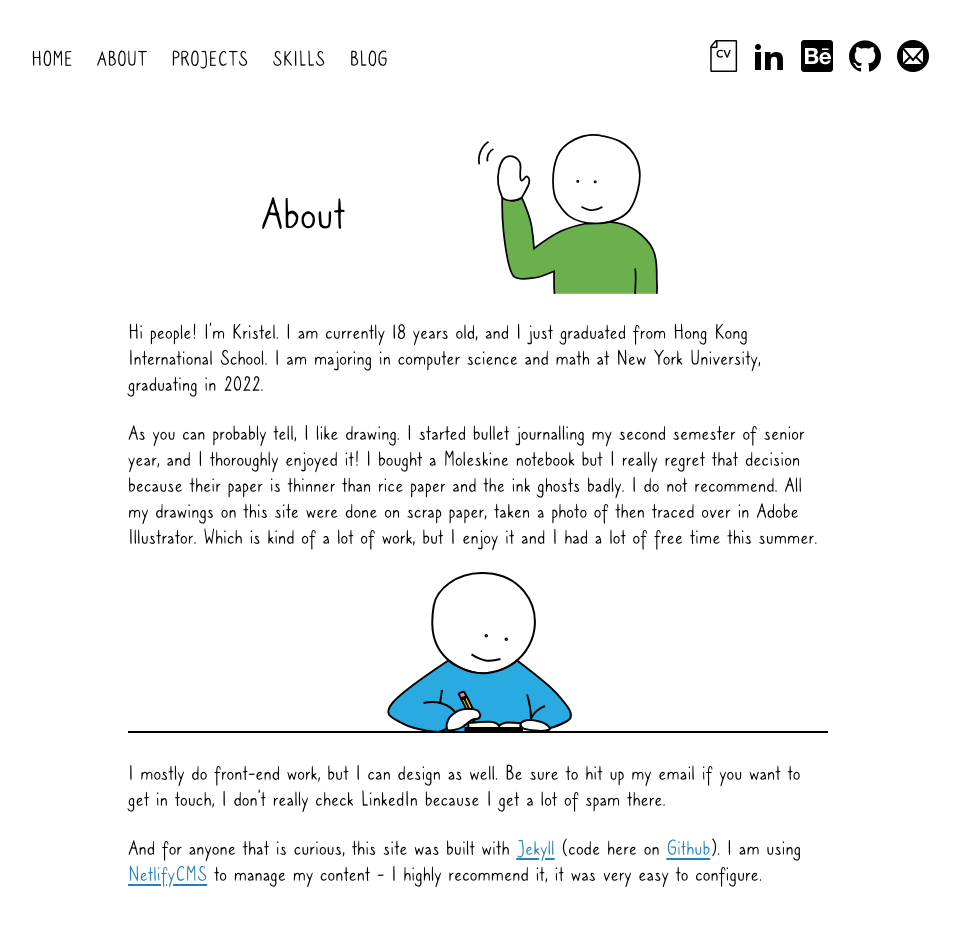
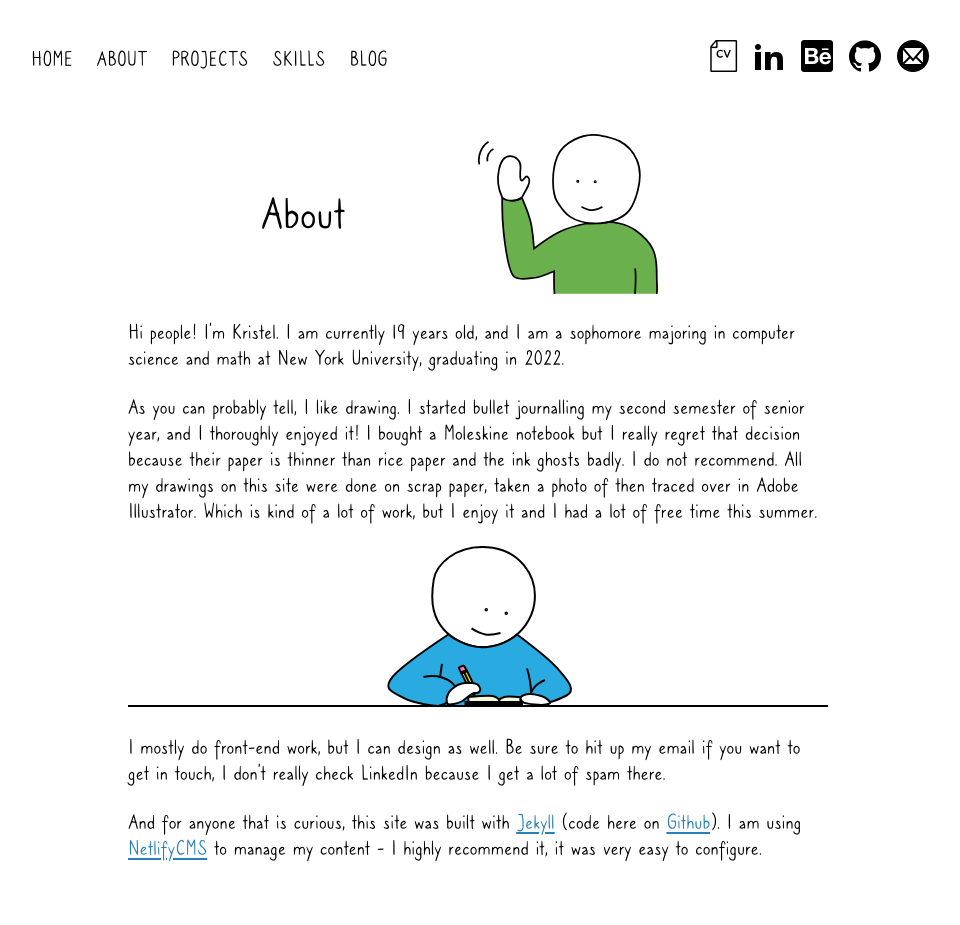
Before and after one commit to kristelfung/bullet-journal, a Jekyll site: the page built from about.md, in a window 1280 px wide. Shown: the whole page, without its empty margins (162-1122 px from the left). Built offline with Jekyll 4.4.1, drawn with Linux system fonts in a browser that asks for light colours; some web fonts are replaced; a script that is not in the unit is left out; after the commit the page ends 900 px from its top, so only the background shows below that.

Commit message:
Update Pages “about”

```diff
--- a/about.md
+++ b/about.md
@@ -5,7 +5,7 @@ order: 2
 edit: true
 image: /images/about.svg
 ---
-Hi people! I'm Kristel. I am currently 18 years old, and I just graduated from Hong Kong International School. I am majoring in computer science and math at New York University, graduating in 2022.
+Hi people! I'm Kristel. I am currently 19 years old, and I am a sophomore majoring in computer science and math at New York University, graduating in 2022.
 
 As you can probably tell, I like drawing. I started bullet journalling my second semester of senior year, and I thoroughly enjoyed it! I bought a Moleskine notebook but I really regret that decision because their paper is thinner than rice paper and the ink ghosts badly. I do not recommend. All my drawings on this site were done on scrap paper, taken a photo of then traced over in Adobe Illustrator. Which is kind of a lot of work, but I enjoy it and I had a lot of free time this summer.
 
```
